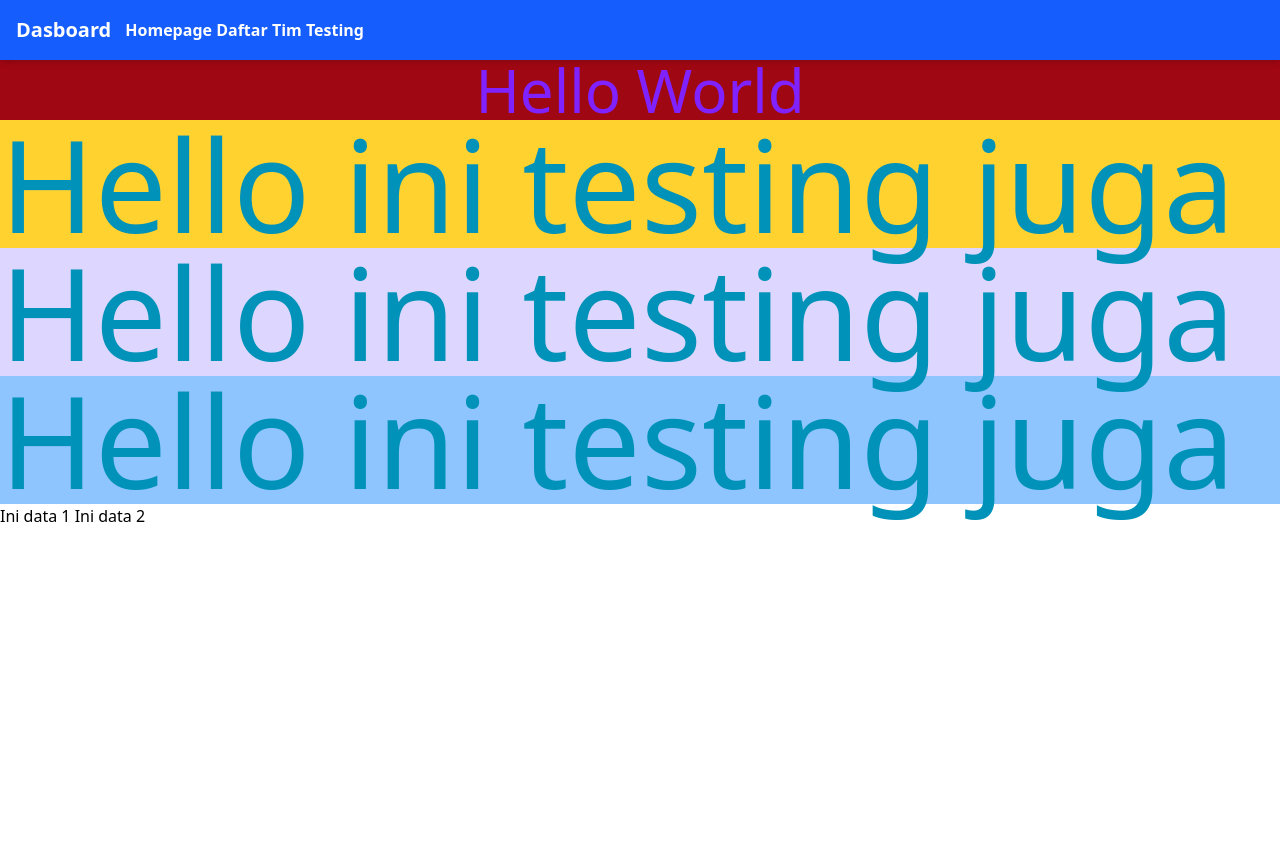
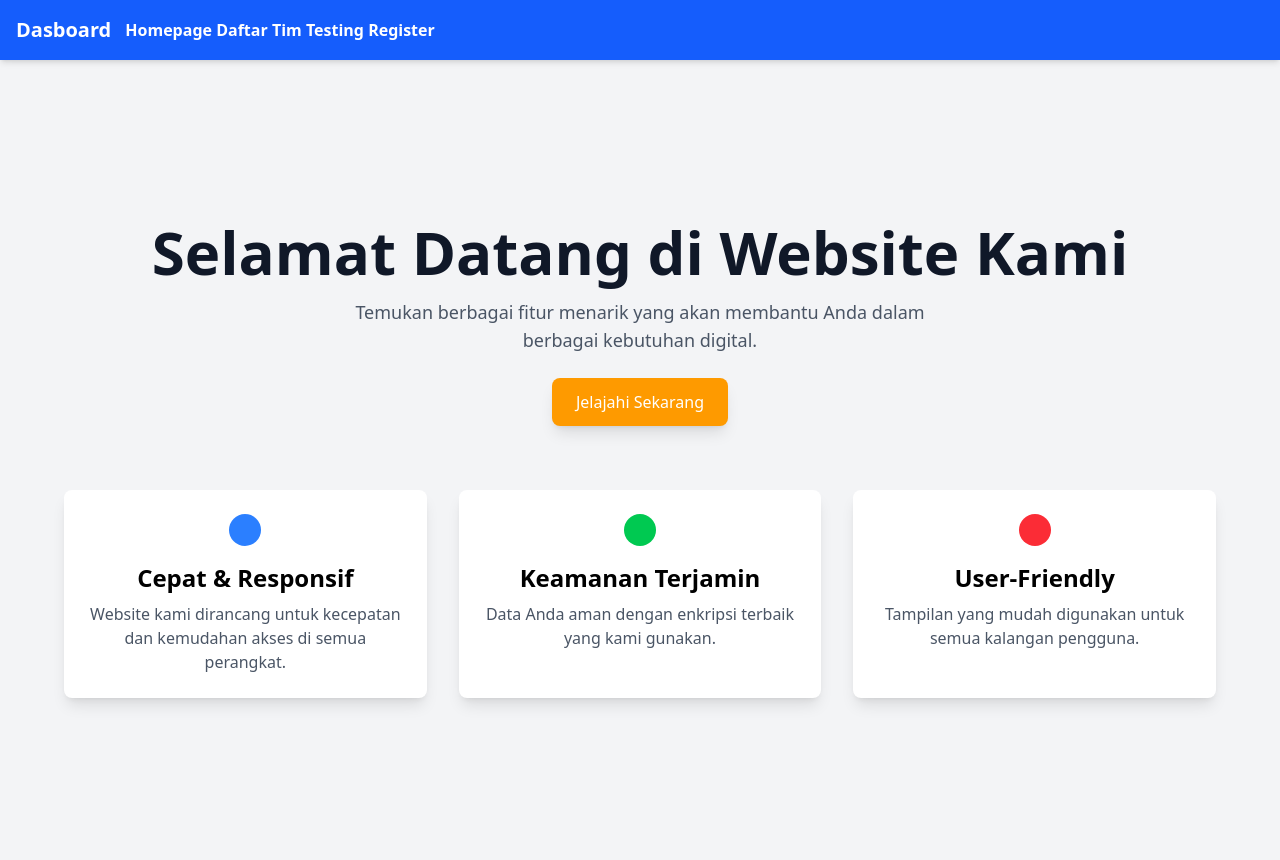
Before and after one commit to SatriaBelva/TelekomunikasiSelular, a Flask app: page / in a window 1280 px wide. Before the commit the page ends 522 px from the top, so only its background shows below. Run offline with Flask 3, Linux system fonts and the light colour scheme.

Commit message:
Tipis Tipis

```diff
--- a/Testing/public/market.py
+++ b/Testing/public/market.py
@@ -1,6 +1,9 @@
 import os
 from flask import Flask
 from routes.routes import routes  # Import blueprint
+from dotenv import load_dotenv
+
+load_dotenv() # Memuat variabel dari .env
 
 app = Flask(__name__)
 app.register_blueprint(routes)
@@ -10,6 +13,7 @@ os.makedirs(db_path, exist_ok=True)  # Membuat folder secara otomatis jika belum
 
 app.config['SEND_FILE_MAX_AGE_DEFAULT'] = 0  # Nonaktifkan cache file statis
 app.config['SQLALCHEMY_DATABASE_URI'] = 'sqlite:///database/market.db'
+app.config['SECRET_KEY'] = os.getenv('SECRET_KEY')
 
 from model import db
 from model.models import Anggota
--- a/Testing/public/routes/routes.py
+++ b/Testing/public/routes/routes.py
@@ -1,5 +1,6 @@
 from flask import render_template, Blueprint
 from model.models import Anggota,Divisi,db,User
+from forms import RegisterForm
 
 routes = Blueprint('routes', __name__)
 
@@ -9,17 +10,23 @@ routes = Blueprint('routes', __name__)
 def homepage():
     tes   = 'Ini data 1'
     tesss = 'Ini data 2'
-    return render_template('index.html', anjay=tes, anjay2=tesss)
+    return render_template('homepage.html', anjay=tes, anjay2=tesss)
 
 @routes.route("/testing")
 def testing():
     divisi=Divisi.query.all()
-    return render_template('tables.html', divisi=divisi)
+    return render_template('testing.html', divisi=divisi)
 
-@routes.route("/market")
-def market():
+@routes.route("/daftar_tim")
+def daftar_tim():
     items = Anggota.query.all()
-    return render_template('market.html', items=items)
+    return render_template('daftar_tim.html', items=items)
+
+@routes.route("/register")
+def register():
+    form = RegisterForm()
+    register = 'Register Account'
+    return render_template('register.html', form = form, register=register)
 
 @routes.route("/hello")
 def hello_world():
--- a/Testing/public/static/css/style.css
+++ b/Testing/public/static/css/style.css
@@ -10,8 +10,13 @@
     --color-red-800: oklch(0.444 0.177 26.899);
     --color-amber-200: oklch(0.924 0.12 95.746);
     --color-amber-300: oklch(0.879 0.169 91.605);
+    --color-amber-400: oklch(0.828 0.189 84.429);
+    --color-amber-500: oklch(0.769 0.188 70.08);
+    --color-amber-600: oklch(0.666 0.179 58.318);
     --color-green-300: oklch(0.871 0.15 154.449);
+    --color-green-500: oklch(0.723 0.219 149.579);
     --color-cyan-600: oklch(0.609 0.126 221.723);
+    --color-blue-200: oklch(0.882 0.059 254.128);
     --color-blue-300: oklch(0.809 0.105 251.813);
     --color-blue-500: oklch(0.623 0.214 259.815);
     --color-blue-600: oklch(0.546 0.245 262.881);
@@ -19,19 +24,33 @@
     --color-violet-600: oklch(0.541 0.281 293.009);
     --color-gray-100: oklch(0.967 0.003 264.542);
     --color-gray-200: oklch(0.928 0.006 264.531);
+    --color-gray-600: oklch(0.446 0.03 256.802);
+    --color-gray-700: oklch(0.373 0.034 259.733);
+    --color-gray-900: oklch(0.21 0.034 264.665);
     --color-white: #fff;
     --spacing: 0.25rem;
+    --container-md: 28rem;
+    --container-xl: 36rem;
     --container-4xl: 56rem;
+    --container-6xl: 72rem;
+    --text-sm: 0.875rem;
+    --text-sm--line-height: calc(1.25 / 0.875);
     --text-lg: 1.125rem;
     --text-lg--line-height: calc(1.75 / 1.125);
     --text-xl: 1.25rem;
     --text-xl--line-height: calc(1.75 / 1.25);
+    --text-2xl: 1.5rem;
+    --text-2xl--line-height: calc(2 / 1.5);
+    --text-3xl: 1.875rem;
+    --text-3xl--line-height: calc(2.25 / 1.875);
     --text-6xl: 3.75rem;
     --text-6xl--line-height: 1;
     --text-9xl: 8rem;
     --text-9xl--line-height: 1;
+    --font-weight-medium: 500;
     --font-weight-semibold: 600;
     --font-weight-bold: 700;
+    --font-weight-extrabold: 800;
     --radius-lg: 0.5rem;
     --ease-in: cubic-bezier(0.4, 0, 1, 1);
     --ease-out: cubic-bezier(0, 0, 0.2, 1);
@@ -365,11 +384,41 @@
       max-width: 96rem !important;
     }
   }
+  .mx-auto {
+    margin-inline: auto;
+  }
+  .mt-2 {
+    margin-top: calc(var(--spacing) * 2);
+  }
   .mt-3 {
     margin-top: calc(var(--spacing) * 3);
   }
+  .mt-4 {
+    margin-top: calc(var(--spacing) * 4);
+  }
+  .mt-6 {
+    margin-top: calc(var(--spacing) * 6);
+  }
+  .mt-16 {
+    margin-top: calc(var(--spacing) * 16);
+  }
+  .mr-3 {
+    margin-right: calc(var(--spacing) * 3);
+  }
   .mr-3\.5 {
     margin-right: calc(var(--spacing) * 3.5);
+  }
+  .mb-1 {
+    margin-bottom: calc(var(--spacing) * 1);
+  }
+  .mb-4 {
+    margin-bottom: calc(var(--spacing) * 4);
+  }
+  .ml-1 {
+    margin-left: calc(var(--spacing) * 1);
+  }
+  .ml-10 {
+    margin-left: calc(var(--spacing) * 10);
   }
   .box-border {
     box-sizing: border-box;
@@ -473,6 +522,9 @@
   .min-h-screen {
     min-height: 100vh;
   }
+  .w-1 {
+    width: calc(var(--spacing) * 1);
+  }
   .w-1\/2 {
     width: calc(1/2 * 100%);
   }
@@ -488,11 +540,20 @@
   .max-w-4xl {
     max-width: var(--container-4xl);
   }
+  .max-w-6xl {
+    max-width: var(--container-6xl);
+  }
+  .max-w-md {
+    max-width: var(--container-md);
+  }
   .max-w-none {
     max-width: none;
   }
   .max-w-screen {
     max-width: 100vw;
+  }
+  .max-w-xl {
+    max-width: var(--container-xl);
   }
   .min-w-full {
     min-width: 100%;
@@ -721,6 +782,9 @@
   .auto-rows-min {
     grid-auto-rows: min-content;
   }
+  .grid-cols-1 {
+    grid-template-columns: repeat(1, minmax(0, 1fr));
+  }
   .grid-cols-none {
     grid-template-columns: none;
   }
@@ -876,6 +940,16 @@
   }
   .justify-items-stretch {
     justify-items: stretch;
+  }
+  .gap-8 {
+    gap: calc(var(--spacing) * 8);
+  }
+  .space-y-4 {
+    :where(& > :not(:last-child)) {
+      --tw-space-y-reverse: 0;
+      margin-block-start: calc(calc(var(--spacing) * 4) * var(--tw-space-y-reverse));
+      margin-block-end: calc(calc(var(--spacing) * 4) * calc(1 - var(--tw-space-y-reverse)));
+    }
   }
   .space-y-reverse {
     :where(& > :not(:last-child)) {
@@ -982,6 +1056,9 @@
   .rounded {
     border-radius: 0.25rem;
   }
+  .rounded-full {
+    border-radius: calc(infinity * 1px);
+  }
   .rounded-lg {
     border-radius: var(--radius-lg);
   }
@@ -1114,6 +1191,12 @@
   .bg-amber-300 {
     background-color: var(--color-amber-300);
   }
+  .bg-amber-400 {
+    background-color: var(--color-amber-400);
+  }
+  .bg-amber-500 {
+    background-color: var(--color-amber-500);
+  }
   .bg-blue-300 {
     background-color: var(--color-blue-300);
   }
@@ -1123,8 +1206,17 @@
   .bg-blue-600 {
     background-color: var(--color-blue-600);
   }
+  .bg-gray-100 {
+    background-color: var(--color-gray-100);
+  }
+  .bg-gray-200 {
+    background-color: var(--color-gray-200);
+  }
   .bg-green-300 {
     background-color: var(--color-green-300);
+  }
+  .bg-green-500 {
+    background-color: var(--color-green-500);
   }
   .bg-red-500 {
     background-color: var(--color-red-500);
@@ -1313,30 +1405,69 @@
   .p-1 {
     padding: calc(var(--spacing) * 1);
   }
+  .p-2 {
+    padding: calc(var(--spacing) * 2);
+  }
   .p-4 {
     padding: calc(var(--spacing) * 4);
   }
   .p-5 {
     padding: calc(var(--spacing) * 5);
   }
+  .p-6 {
+    padding: calc(var(--spacing) * 6);
+  }
   .p-9 {
     padding: calc(var(--spacing) * 9);
   }
+  .p-12 {
+    padding: calc(var(--spacing) * 12);
+  }
+  .px-1 {
+    padding-inline: calc(var(--spacing) * 1);
+  }
   .px-2 {
     padding-inline: calc(var(--spacing) * 2);
   }
+  .px-3 {
+    padding-inline: calc(var(--spacing) * 3);
+  }
   .px-6 {
     padding-inline: calc(var(--spacing) * 6);
   }
+  .px-10 {
+    padding-inline: calc(var(--spacing) * 10);
+  }
+  .px-20 {
+    padding-inline: calc(var(--spacing) * 20);
+  }
+  .px-36 {
+    padding-inline: calc(var(--spacing) * 36);
+  }
+  .px-96 {
+    padding-inline: calc(var(--spacing) * 96);
+  }
   .py-1 {
     padding-block: calc(var(--spacing) * 1);
   }
+  .py-2 {
+    padding-block: calc(var(--spacing) * 2);
+  }
   .py-3 {
     padding-block: calc(var(--spacing) * 3);
   }
   .py-4 {
     padding-block: calc(var(--spacing) * 4);
   }
+  .py-12 {
+    padding-block: calc(var(--spacing) * 12);
+  }
+  .pl-2 {
+    padding-left: calc(var(--spacing) * 2);
+  }
+  .pl-4 {
+    padding-left: calc(var(--spacing) * 4);
+  }
   .text-center {
     text-align: center;
   }
@@ -1378,6 +1509,14 @@
   }
   .align-top {
     vertical-align: top;
+  }
+  .text-2xl {
+    font-size: var(--text-2xl);
+    line-height: var(--tw-leading, var(--text-2xl--line-height));
+  }
+  .text-3xl {
+    font-size: var(--text-3xl);
+    line-height: var(--tw-leading, var(--text-3xl--line-height));
   }
   .text-6xl {
     font-size: var(--text-6xl);
@@ -1391,6 +1530,10 @@
     font-size: var(--text-lg);
     line-height: var(--tw-leading, var(--text-lg--line-height));
   }
+  .text-sm {
+    font-size: var(--text-sm);
+    line-height: var(--tw-leading, var(--text-sm--line-height));
+  }
   .text-xl {
     font-size: var(--text-xl);
     line-height: var(--tw-leading, var(--text-xl--line-height));
@@ -1403,6 +1546,14 @@
     --tw-font-weight: var(--font-weight-bold);
     font-weight: var(--font-weight-bold);
   }
+  .font-extrabold {
+    --tw-font-weight: var(--font-weight-extrabold);
+    font-weight: var(--font-weight-extrabold);
+  }
+  .font-medium {
+    --tw-font-weight: var(--font-weight-medium);
+    font-weight: var(--font-weight-medium);
+  }
   .font-semibold {
     --tw-font-weight: var(--font-weight-semibold);
     font-weight: var(--font-weight-semibold);
@@ -1482,6 +1633,15 @@
   }
   .text-cyan-600 {
     color: var(--color-cyan-600);
+  }
+  .text-gray-600 {
+    color: var(--color-gray-600);
+  }
+  .text-gray-700 {
+    color: var(--color-gray-700);
+  }
+  .text-gray-900 {
+    color: var(--color-gray-900);
   }
   .text-violet-600 {
     color: var(--color-violet-600);
@@ -1776,6 +1936,10 @@
   }
   .transition-normal {
     transition-behavior: normal;
+  }
+  .duration-300 {
+    --tw-duration: 300ms;
+    transition-duration: 300ms;
   }
   .ease-in {
     --tw-ease: var(--ease-in);
@@ -1948,6 +2112,13 @@
       }
     }
   }
+  .hover\:bg-amber-600 {
+    &:hover {
+      @media (hover: hover) {
+        background-color: var(--color-amber-600);
+      }
+    }
+  }
   .hover\:bg-gray-100 {
     &:hover {
       @media (hover: hover) {
@@ -1955,6 +2126,27 @@
       }
     }
   }
+  .focus\:ring-2 {
+    &:focus {
+      --tw-ring-shadow: var(--tw-ring-inset,) 0 0 0 calc(2px + var(--tw-ring-offset-width)) var(--tw-ring-color, currentColor);
+      box-shadow: var(--tw-inset-shadow), var(--tw-inset-ring-shadow), var(--tw-ring-offset-shadow), var(--tw-ring-shadow), var(--tw-shadow);
+    }
+  }
+  .focus\:ring-amber-400 {
+    &:focus {
+      --tw-ring-color: var(--color-amber-400);
+    }
+  }
+  .focus\:ring-blue-200 {
+    &:focus {
+      --tw-ring-color: var(--color-blue-200);
+    }
+  }
+  .md\:grid-cols-3 {
+    @media (width >= 48rem) {
+      grid-template-columns: repeat(3, minmax(0, 1fr));
+    }
+  }
 }
 @property --tw-translate-x {
   syntax: "*";
@@ -2217,6 +2409,10 @@
   syntax: "*";
   inherits: false;
 }
+@property --tw-duration {
+  syntax: "*";
+  inherits: false;
+}
 @property --tw-ease {
   syntax: "*";
   inherits: false;
@@ -2237,7 +2433,3 @@
   syntax: "*";
   inherits: false;
 }
-@property --tw-duration {
-  syntax: "*";
-  inherits: false;
-}
--- a/Testing/public/templates/base/base.html
+++ b/Testing/public/templates/base/base.html
@@ -15,8 +15,9 @@
         <h1 class="text-xl font-bold mr-3.5">Dasboard</h1>
         <h1 class="text-md font-bold ">
             <a href="{{ url_for('routes.homepage') }}">Homepage</a>
-            <a href="{{ url_for('routes.market') }}">Daftar Tim</a>
+            <a href="{{ url_for('routes.daftar_tim') }}">Daftar Tim</a>
             <a href="{{ url_for('routes.testing') }}">Testing</a>
+            <a href="{{ url_for('routes.register') }}">Register</a>
         </h1>
     </nav>
     {% block anjay %}
--- /dev/null
+++ b/Testing/public/templates/homepage.html
@@ -0,0 +1,39 @@
+{% extends 'base/base.html' %}
+
+{% block title %}Homepage{% endblock %}
+
+{% block anjay %}
+<div class="min-h-screen bg-gray-100 flex flex-col items-center justify-center px-6 py-12">
+    <!-- Hero Section -->
+    <div class="text-center">
+        <h1 class="text-6xl font-extrabold text-gray-900 mb-4 animate-fade-in">Selamat Datang di Website Kami</h1>
+        <p class="text-lg text-gray-600 max-w-xl mx-auto">Temukan berbagai fitur menarik yang akan membantu Anda dalam berbagai kebutuhan digital.</p>
+        <a href="#features" class="mt-6 inline-block bg-amber-500 text-white px-6 py-3 rounded-lg shadow-lg hover:bg-amber-600 transition">Jelajahi Sekarang</a>
+    </div>
+
+    <!-- Features Section -->
+    <div id="features" class="mt-16 grid grid-cols-1 md:grid-cols-3 gap-8 w-full max-w-6xl">
+        <div class="bg-white p-6 rounded-lg shadow-lg flex flex-col items-center text-center">
+            <div class="bg-blue-500 text-white p-4 rounded-full">
+                <i class="fas fa-bolt text-3xl"></i>
+            </div>
+            <h3 class="text-2xl font-semibold mt-4">Cepat & Responsif</h3>
+            <p class="text-gray-600 mt-2">Website kami dirancang untuk kecepatan dan kemudahan akses di semua perangkat.</p>
+        </div>
+        <div class="bg-white p-6 rounded-lg shadow-lg flex flex-col items-center text-center">
+            <div class="bg-green-500 text-white p-4 rounded-full">
+                <i class="fas fa-lock text-3xl"></i>
+            </div>
+            <h3 class="text-2xl font-semibold mt-4">Keamanan Terjamin</h3>
+            <p class="text-gray-600 mt-2">Data Anda aman dengan enkripsi terbaik yang kami gunakan.</p>
+        </div>
+        <div class="bg-white p-6 rounded-lg shadow-lg flex flex-col items-center text-center">
+            <div class="bg-red-500 text-white p-4 rounded-full">
+                <i class="fas fa-heart text-3xl"></i>
+            </div>
+            <h3 class="text-2xl font-semibold mt-4">User-Friendly</h3>
+            <p class="text-gray-600 mt-2">Tampilan yang mudah digunakan untuk semua kalangan pengguna.</p>
+        </div>
+    </div>
+</div>
+{% endblock %}
--- a/Testing/public/templates/index.html
+++ /dev/null
@@ -1,13 +0,0 @@
-{% extends 'base/base.html' %}
-
-{% block title %}Homepage{% endblock %}
-
-{% block anjay %}
-    <h1 class="flex justify-center text-6xl bg-red-800 text-violet-600">Hello World</h1>
-    <h1 class="text-9xl bg-amber-300 text-cyan-600">Hello ini testing juga</h1>
-    <h1 class="text-9xl bg-violet-200 text-cyan-600">Hello ini testing juga</h1>
-    <h1 class="text-9xl bg-blue-300 text-cyan-600">Hello ini testing juga</h1>
-    {{ anjay }}
-    {{ anjay2 }}
-
-{% endblock %}
```
Also changed, not shown: Testing/public/forms.py (added, +9 -0 lines), Testing/public/templates/register.html (added, +35 -0 lines), Testing/public/templates/daftar_tim.html (renamed from Testing/public/templates/market.html), Testing/public/templates/testing.html (renamed from Testing/public/templates/tables.html), 1 other file.
